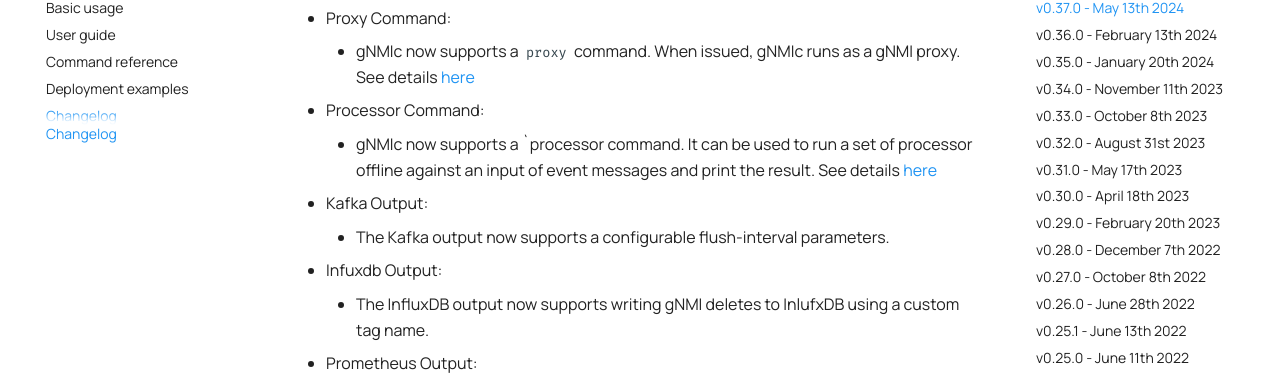
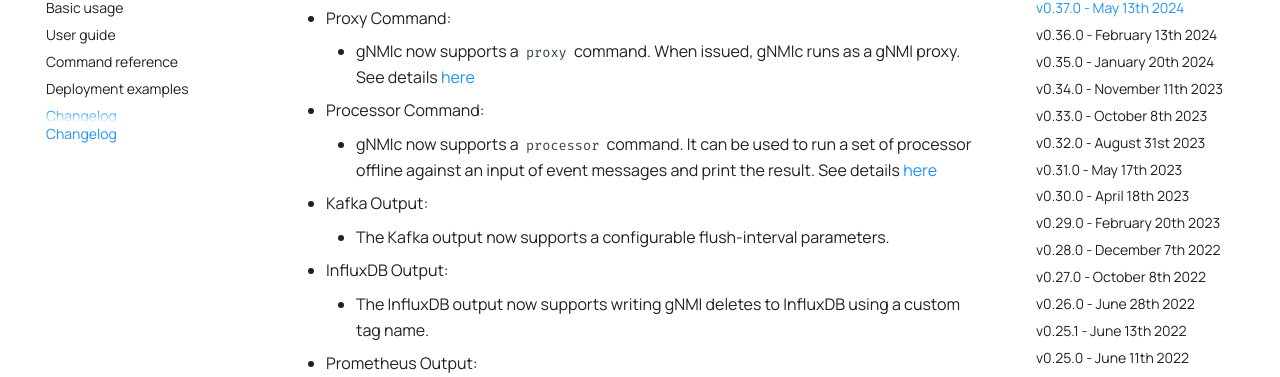
Before and after one commit to openconfig/gnmic, an MkDocs documentation site: the page built from docs/changelog.md, in a window 1280 px wide and 900 px high, scrolled down 360 px. Shown: the part 127-504 px from the top of the window. Built offline with MkDocs 1.6.1 and Material for MkDocs 9.7.7, drawn with Linux system fonts in a browser that asks for light colours; comment, search, counter and statistics services are not loaded.

Commit message:
fix links and typos

```diff
--- a/docs/changelog.md
+++ b/docs/changelog.md
@@ -14,21 +14,21 @@
 - Proxy Command:
 
     - gNMIc now supports a `proxy` command.
-    When issued, gNMIc runs as a gNMI proxy. See details [here](../cmd/proxy.md)
+    When issued, gNMIc runs as a gNMI proxy. See details [here](cmd/proxy.md)
 
 - Processor Command:
 
-    - gNMIc now supports a `processor command.
+    - gNMIc now supports a `processor` command.
     It can be used to run a set of processor offline against an input of event messages and print the result.
-    See details [here](../cmd/processor.md)
+    See details [here](cmd/processor.md)
 
 - Kafka Output:
 
     - The Kafka output now supports a configurable flush-interval parameters.
 
-- Infuxdb Output:
+- InfluxDB Output:
 
-    - The InfluxDB output now supports writing gNMI deletes to InlufxDB using a custom tag name.
+    - The InfluxDB output now supports writing gNMI deletes to InfluxDB using a custom tag name.
 
 - Prometheus Output:
 
```
